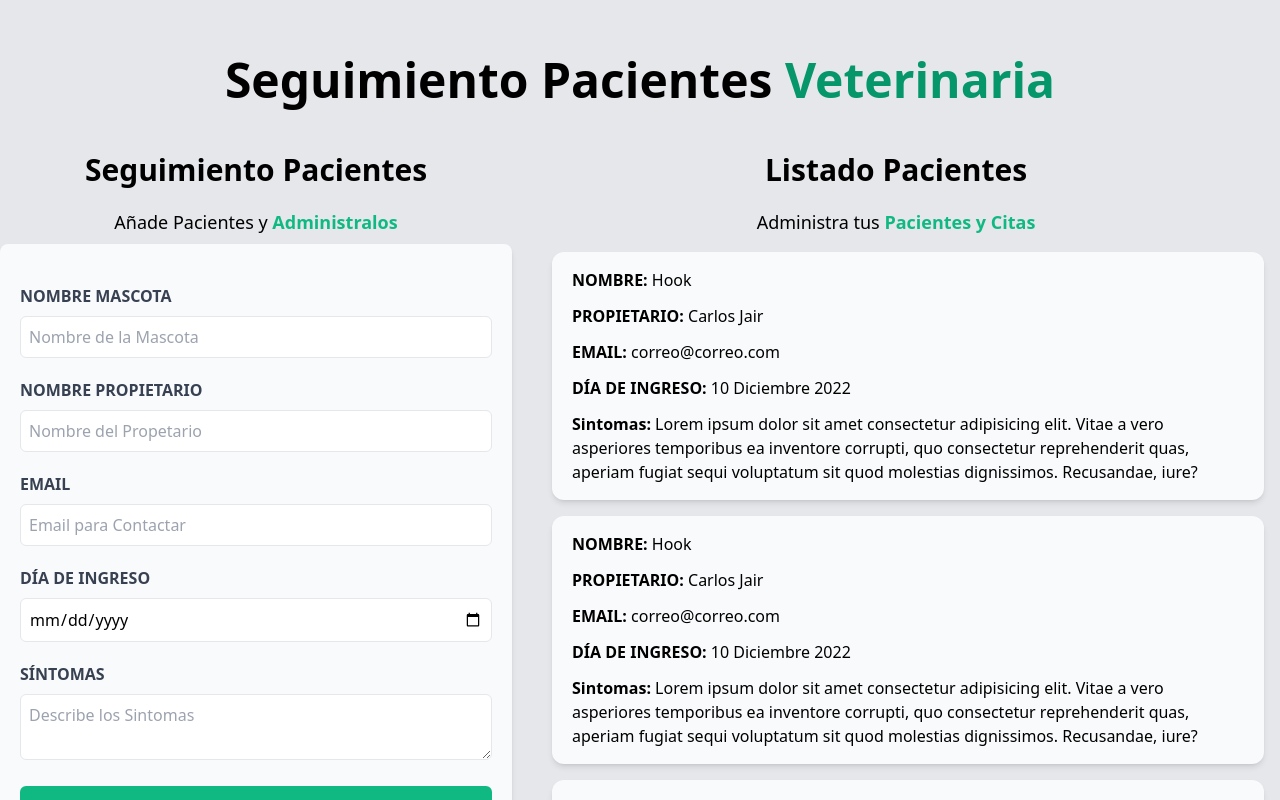
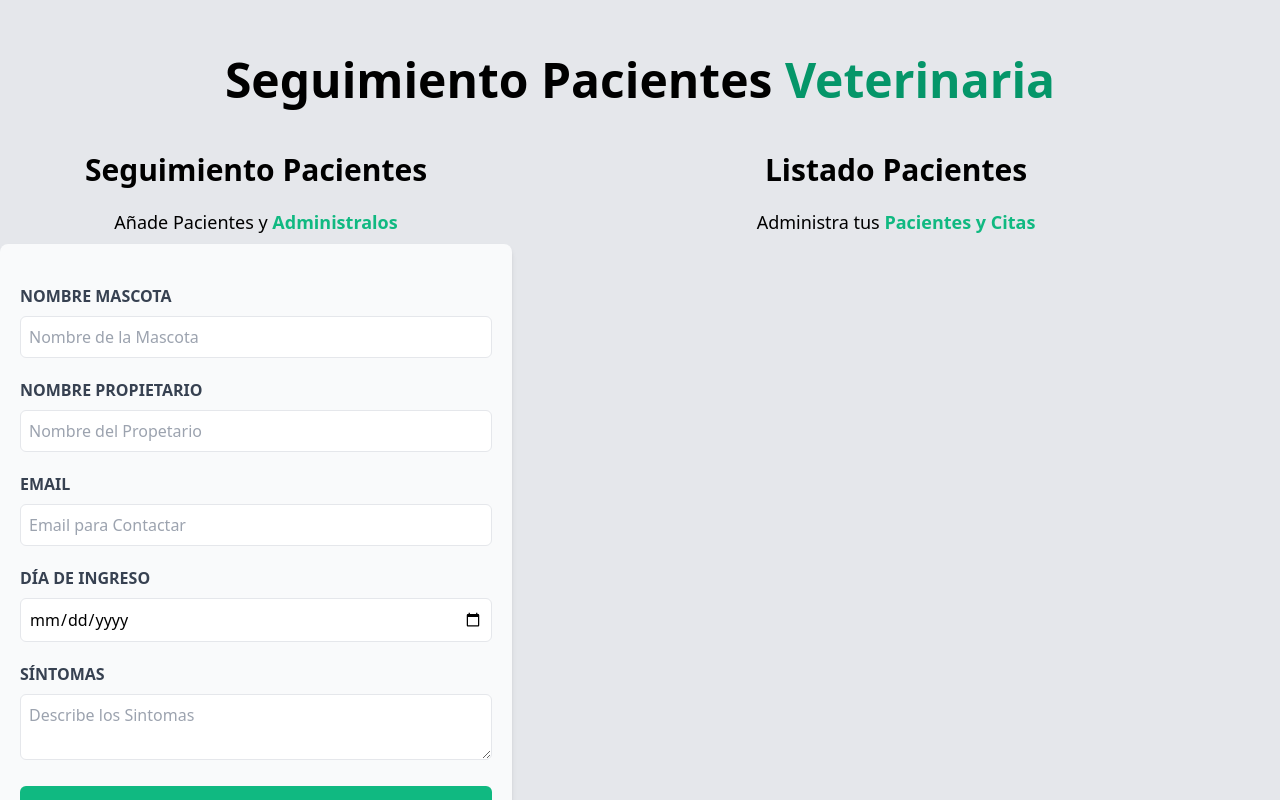
Before and after one commit to Jair-vet/Veterinaria-App-react, a React (Vite) app: page / in a window 1280 px wide. Shown: the top 800 px of the page. Built offline with nearby package versions, Linux system fonts and the light colour scheme.

Commit message:
Mostramos los pacientes

```diff
--- a/src/App.jsx
+++ b/src/App.jsx
@@ -19,7 +19,9 @@
             setPacientes={ setPacientes }
             pacientes={ pacientes }
           />
-          <ListadoPacientes />
+          <ListadoPacientes
+            pacientes={ pacientes }
+          />
         </div>
 
       </div>
--- a/src/components/ListadoPacientes.jsx
+++ b/src/components/ListadoPacientes.jsx
@@ -1,6 +1,6 @@
 import { Paciente } from "./Paciente"
 
-export const ListadoPacientes = () => {
+export const ListadoPacientes = ({ pacientes }) => {
   return (
     <div className="md:w-1/2 lg:w-3/5 md:h-screen overflow-y-scroll">
 
@@ -10,12 +10,14 @@
             <span className="text-emerald-500 font-bold">Pacientes y Citas</span>
         </p>
 
-        <Paciente />
-        <Paciente />
-        <Paciente />
-        <Paciente />
-        <Paciente />
-        <Paciente />
+        {
+          pacientes.map( paciente => (
+              <Paciente
+              key={index}
+              paciente={paciente}
+              />
+          ))
+        }
 
     </div>
   )
--- a/src/components/Paciente.jsx
+++ b/src/components/Paciente.jsx
@@ -1,27 +1,30 @@
 
-export const Paciente = () => {
+export const Paciente = ({ paciente }) => {
+
+    const { mascota, propietario, email, alta, sintomas } = paciente
+
   return (
     <div className="m-4 md:ml-10 bg-gray-50 shadow-md px-5 py-4 rounded-xl hover:scale-105
                         duration-500 hover:bg-emerald-600 group">
         <p className="font-bold mb-3 uppercase group-hover:text-white">
             Nombre: {''}
-            <span className="font-normal normal-case">Hook</span>
+            <span className="font-normal normal-case">{ mascota }</span>
         </p>
         <p className="font-bold mb-3 group uppercase group-hover:text-white">
             Propietario: {''}
-            <span className="font-normal normal-case">Carlos Jair</span>
+            <span className="font-normal normal-case">{ propietario }</span>
         </p>
         <p className="font-bold mb-3 uppercase group-hover:text-white">
             Email: {''}
-            <span className="font-normal normal-case">correo@correo.com</span>
+            <span className="font-normal normal-case">{ email }</span>
         </p>
         <p className="font-bold mb-3 uppercase group-hover:text-white">
             Día de Ingreso: {''}
-            <span className="font-normal normal-case">10 Diciembre 2022</span>
+            <span className="font-normal normal-case">{ alta }</span>
         </p>
         <p className="font-bold mb-3uppercase group-hover:text-white">
             Sintomas: {''}
-            <span className="font-normal normal-case">Lorem ipsum dolor sit amet consectetur adipisicing elit. Vitae a vero asperiores temporibus ea inventore corrupti, quo consectetur reprehenderit quas, aperiam fugiat sequi voluptatum sit quod molestias dignissimos. Recusandae, iure?</span>
+            <span className="font-normal normal-case">{ sintomas }</span>
         </p>
     </div>
   )
```
